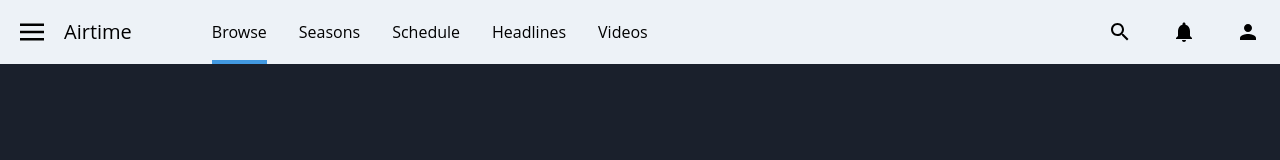
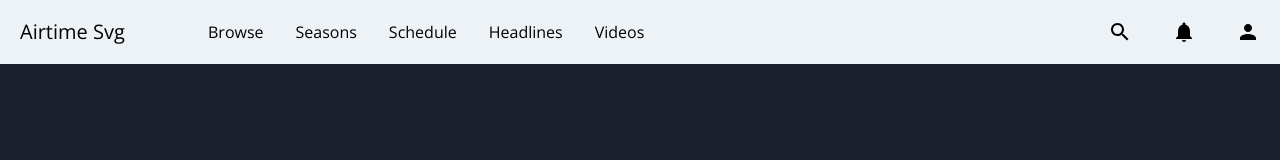
Before and after one commit to BrycePearce/Airtime, a Next.js app: page / in a window 1280 px wide. Shown: the top 160 px of the page. Built offline with nearby package versions, Linux system fonts and the light colour scheme.

Commit message:
rebuilt header with grid

```diff
--- /dev/null
+++ b/components/header.module.scss
@@ -0,0 +1,40 @@
+.header {
+  @apply grid bg-gray-200 fixed w-full;
+  min-height: 4rem;
+  grid-template-columns: minmax(15%, auto) 1fr 2fr;
+  grid-template-areas: "branding navigation userIcons";
+
+  .branding {
+    grid-area: branding;
+    @extend .flex-center;
+  }
+
+  .navigation {
+    grid-area: navigation;
+    @extend .flex-center;
+  }
+
+  .userIcons {
+    grid-area: userIcons;
+    justify-self: end;
+    @extend .flex-center;
+  }
+
+  // tailwind:sm (ipad)
+  @media (min-width: 640px) {
+    grid-template-areas:
+      "branding userIcons userIcons"
+      "navigation navigation navigation";
+  }
+
+  // tailwind:lg (desktop)
+  @media (min-width: 1024px) {
+    grid-template-areas:
+      "branding navigation userIcons"
+  }
+}
+
+// Utils
+.flex-center {
+  @apply flex items-center;
+}
--- a/components/header.tsx
+++ b/components/header.tsx
@@ -1,49 +1,61 @@
 import React from "react";
+import headerStyles from "./header.module.scss";
 
 const Header: React.FC = () => {
   return (
-    <header className="flex bg-gray-200 h-16 items-center justify-between fixed w-full">
+    <header className={headerStyles.header}>
+      <div className={headerStyles.branding}>
         <button
           type="button"
-        className="flex justify-center items-center h-full w-16"
+          className="sm:hidden flex justify-center items-center h-full w-16"
         >
           <svg className="fill-current w-6 h-6" viewBox="0 0 20 20">
             <path d="M0 3h20v2H0V3zm0 6h20v2H0V9zm0 6h20v2H0v-2z"></path>
           </svg>
         </button>
-      <a className="text-xl">Airtime</a>
-      <nav className="h-full ml-16">
-        <ul className="flex h-full">
-          <li className="flex mx-4 relative active">
-            <a className="h-full inline-flex items-center">Browse</a>
+        <a className="sm:text-xl sm:pl-5">Airtime Svg</a>
+      </div>
+      <nav className={headerStyles.navigation}>
+        <ul className="hidden sm:flex sm:w-full sm:justify-evenly">
+          <li className="mx-4">
+            <a className="sm:text-sm md:text-base">Browse</a>
           </li>
-          <li className="flex mx-4 relative">
-            <a className="h-full inline-flex items-center">Seasons</a>
+          <li className="mx-4">
+            <a className="sm:text-sm md:text-base">Seasons</a>
           </li>
-          <li className="flex mx-4 relative">
-            <a className="h-full inline-flex items-center">Schedule</a>
+          <li className="mx-4">
+            <a className="sm:text-sm md:text-base">Schedule</a>
           </li>
-          <li className="flex mx-4 relative">
-            <a className="h-full inline-flex items-center">Headlines</a>
+          <li className="mx-4">
+            <a className="sm:text-sm md:text-base">Headlines</a>
           </li>
-          <li className="flex mx-4 relative">
-            <a className="h-full inline-flex items-center">Videos</a>
+          <li className="ml-4">
+            <a className="sm:text-sm md:text-base">Videos</a>
           </li>
         </ul>
       </nav>
-      <div className="flex justify-between h-full ml-auto">
-        <button type="button" className="flex justify-center items-center w-16">
+      <div className={headerStyles.userIcons}>
+        <button
+          type="button"
+          className="flex justify-center items-center w-10 sm:w-12 lg:w-16 h-full"
+        >
           <svg viewBox="0 0 24 24" fill="black" width="24px" height="24px">
             <path d="M0 0h24v24H0z" fill="none" />
             <path d="M15.5 14h-.79l-.28-.27C15.41 12.59 16 11.11 16 9.5 16 5.91 13.09 3 9.5 3S3 5.91 3 9.5 5.91 16 9.5 16c1.61 0 3.09-.59 4.23-1.57l.27.28v.79l5 4.99L20.49 19l-4.99-5zm-6 0C7.01 14 5 11.99 5 9.5S7.01 5 9.5 5 14 7.01 14 9.5 11.99 14 9.5 14z" />
           </svg>
         </button>
-        <button type="button" className="flex justify-center items-center w-16">
+        <button
+          type="button"
+          className="flex justify-center items-center w-10 sm:w-12 lg:w-16 h-full"
+        >
           <svg height="24" viewBox="0 0 24 24" width="24">
             <path d="M12 22c1.1 0 2-.9 2-2h-4c0 1.1.89 2 2 2zm6-6v-5c0-3.07-1.64-5.64-4.5-6.32V4c0-.83-.67-1.5-1.5-1.5s-1.5.67-1.5 1.5v.68C7.63 5.36 6 7.92 6 11v5l-2 2v1h16v-1l-2-2z" />
           </svg>
         </button>
-        <button type="button" className="flex justify-center items-center w-16">
+        <button
+          type="button"
+          className="flex justify-center items-center w-10 sm:w-12 lg:w-16 h-full"
+        >
           <svg height="24" viewBox="0 0 24 24" width="24">
             <path d="M0 0h24v24H0z" fill="none" />
             <path d="M12 12c2.21 0 4-1.79 4-4s-1.79-4-4-4-4 1.79-4 4 1.79 4 4 4zm0 2c-2.67 0-8 1.34-8 4v2h16v-2c0-2.66-5.33-4-8-4z" />
--- a/package.json
+++ b/package.json
@@ -10,7 +10,8 @@
   "dependencies": {
     "next": "9.5.5",
     "react": "17.0.1",
-    "react-dom": "17.0.1"
+    "react-dom": "17.0.1",
+    "sass": "^1.27.0"
   },
   "devDependencies": {
     "@types/node": "^14.14.2",
--- a/postcss.config.js
+++ b/postcss.config.js
@@ -1,3 +1,3 @@
 module.exports = {
-    plugins: ['tailwindcss', 'postcss-preset-env'],
+    plugins: ['tailwindcss', 'postcss-preset-env', 'autoprefixer'],
 }
--- a/styles/tailwind.css
+++ b/styles/tailwind.css
@@ -1,7 +1,9 @@
+@import url("https://fonts.googleapis.com/css2?family=Open+Sans:ital,wght@0,300;0,400;0,600;0,700;0,800;1,300;1,400;1,600;1,700;1,800&display=swap");
+
+/* Tailwind */
 @import "tailwindcss/base";
 @import "tailwindcss/components";
 @import "tailwindcss/utilities";
-@import url("https://fonts.googleapis.com/css2?family=Open+Sans:ital,wght@0,300;0,400;0,600;0,700;0,800;1,300;1,400;1,600;1,700;1,800&display=swap");
 
 html {
   font-family: "Open Sans", sans-serif;
@@ -14,8 +16,3 @@ body {
 a {
   @apply cursor-pointer;
 }
-
-header > nav > ul > .active::after {
-  @apply w-full absolute bottom-0 h-1 bg-blue-500;
-  content: "";
-}
```
Also changed, not shown: 1 other file (tests, documents, lock files or other folders). Lines whose indentation alone changed are shown as unchanged.
